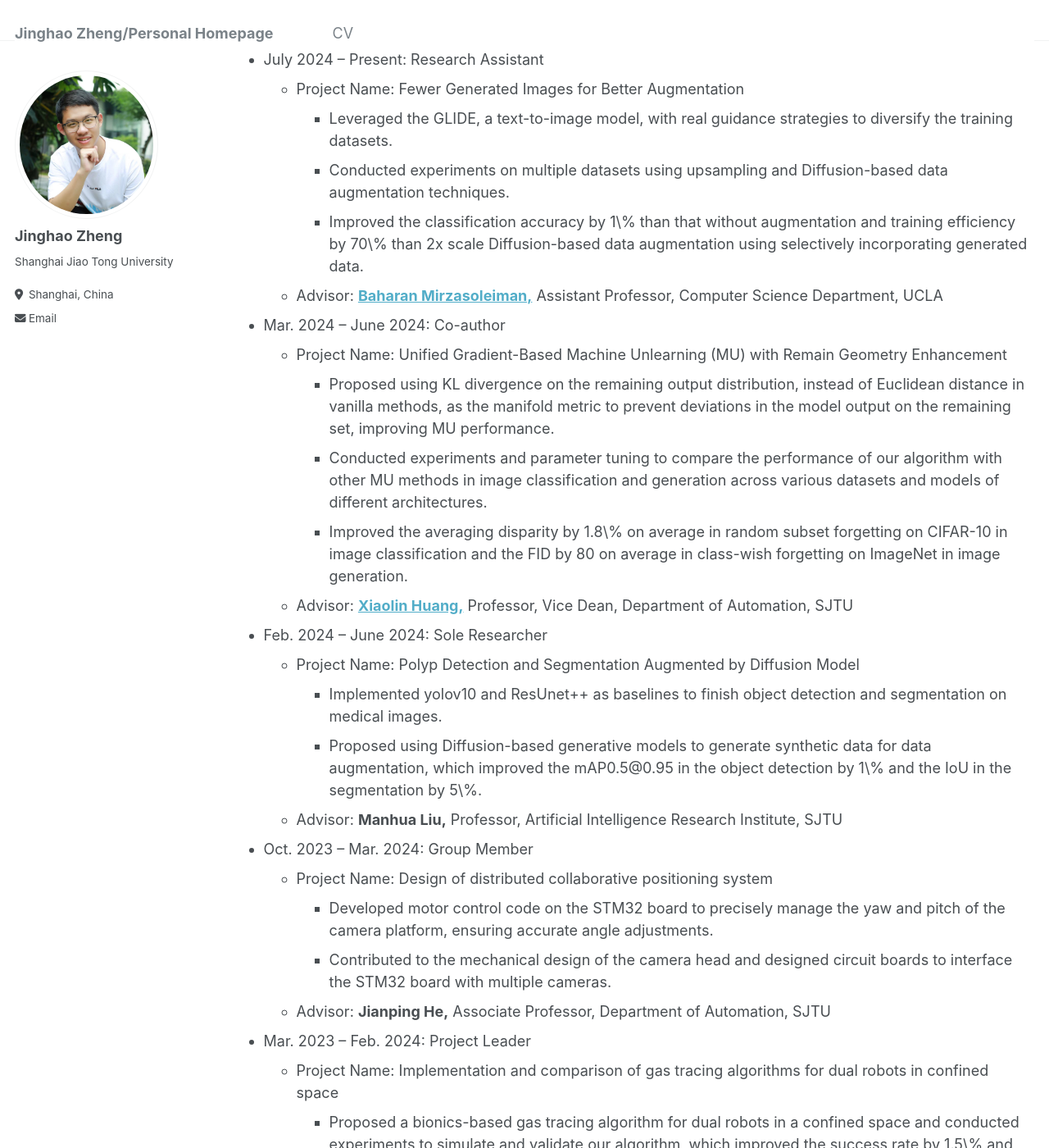
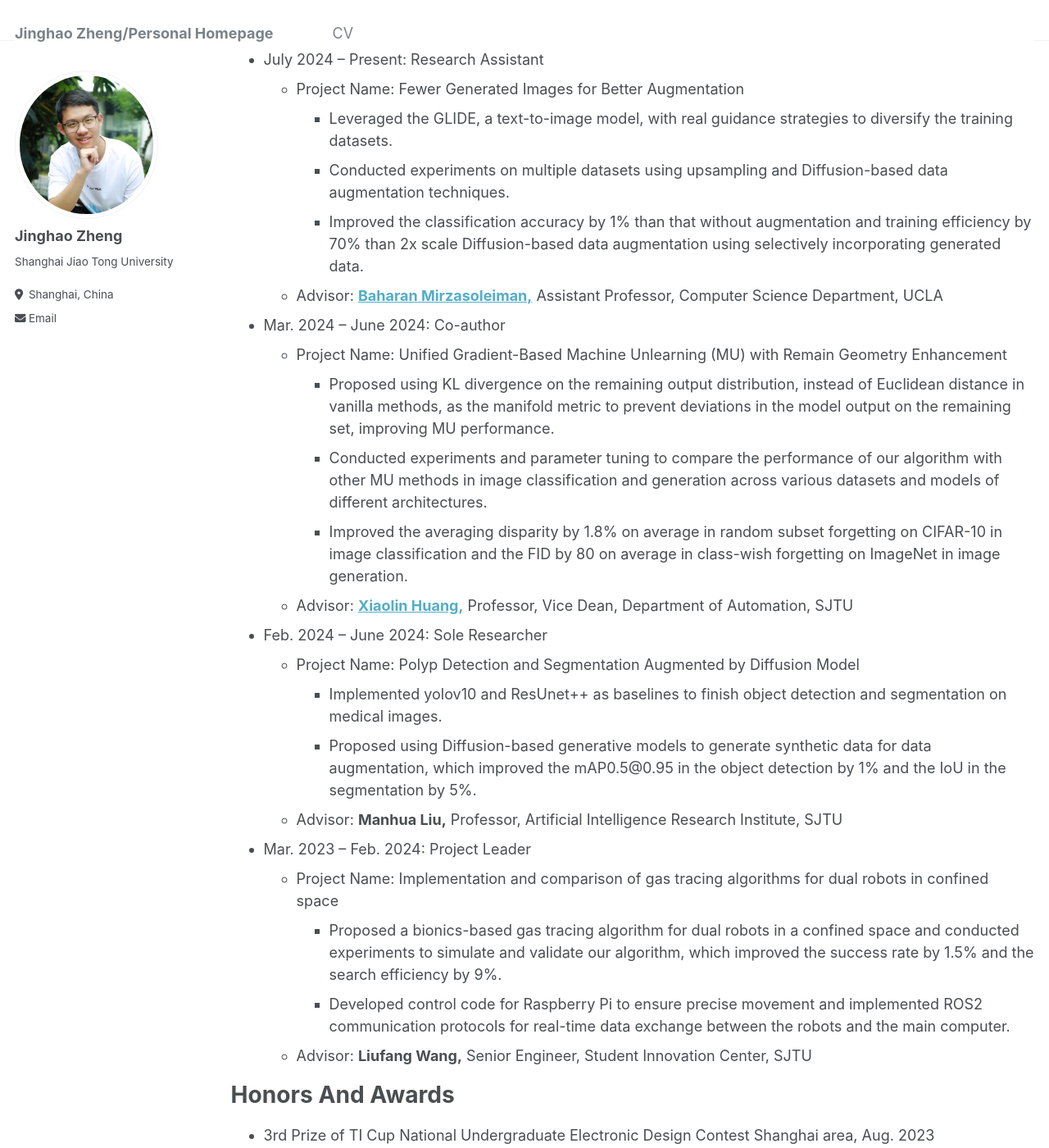
Before and after one commit to JinghaoZheng/JinghaoZheng.github.io, a Jekyll site: the page built from _pages/cv.md, in a window 1280 px wide and 1400 px high, scrolled down 550 px. Shown: the whole window at 82% size. Built offline with Jekyll 4.4.1, drawn with Linux system fonts in a browser that asks for light colours; some of the changed text lies outside the part shown.

Commit message:
Update cv.md

```diff
--- a/_pages/cv.md
+++ b/_pages/cv.md
@@ -27,31 +27,25 @@ Research Experience
   * Project Name: Fewer Generated Images for Better Augmentation
     * Leveraged the GLIDE, a text-to-image model, with real guidance strategies to diversify the training datasets.
     * Conducted experiments on multiple datasets using upsampling and Diffusion-based data augmentation techniques.
-    * Improved the classification accuracy by 1\% than that without augmentation and training efficiency by 70\% than 2x scale Diffusion-based data augmentation using selectively incorporating generated data.
+    * Improved the classification accuracy by 1% than that without augmentation and training efficiency by 70% than 2x scale Diffusion-based data augmentation using selectively incorporating generated data.
   * Advisor: [**Baharan Mirzasoleiman,**](https://baharanm.github.io/) Assistant Professor, Computer Science Department, UCLA
 
 * Mar. 2024 -- June 2024: Co-author
   * Project Name: Unified Gradient-Based Machine Unlearning (MU) with Remain Geometry Enhancement
     * Proposed using KL divergence on the remaining output distribution, instead of Euclidean distance in vanilla methods, as the manifold metric to prevent deviations in the model output on the remaining set, improving MU performance.
     * Conducted experiments and parameter tuning to compare the performance of our algorithm with other MU methods in image classification and generation across various datasets and models of different architectures.
-    * Improved the averaging disparity by 1.8\% on average in random subset forgetting on CIFAR-10 in image classification and the FID by 80 on average in class-wish forgetting on ImageNet in image generation.
+    * Improved the averaging disparity by 1.8% on average in random subset forgetting on CIFAR-10 in image classification and the FID by 80 on average in class-wish forgetting on ImageNet in image generation.
   * Advisor: [**Xiaolin Huang,**](http://www.pami.sjtu.edu.cn/xiaolin) Professor, Vice Dean, Department of Automation, SJTU
 
 * Feb. 2024 -- June 2024: Sole Researcher
   * Project Name: Polyp Detection and Segmentation Augmented by Diffusion Model
     * Implemented yolov10 and ResUnet++ as baselines to finish object detection and segmentation on medical images.
-    * Proposed using Diffusion-based generative models to generate synthetic data for data augmentation, which improved the mAP0.5@0.95 in the object detection by 1\% and the IoU in the segmentation by 5\%.
+    * Proposed using Diffusion-based generative models to generate synthetic data for data augmentation, which improved the mAP0.5@0.95 in the object detection by 1% and the IoU in the segmentation by 5%.
   * Advisor: **Manhua Liu,** Professor, Artificial Intelligence Research Institute, SJTU
-
-* Oct. 2023 – Mar. 2024: Group Member
-  * Project Name: Design of distributed collaborative positioning system
-    * Developed motor control code on the STM32 board to precisely manage the yaw and pitch of the camera platform, ensuring accurate angle adjustments.
-    * Contributed to the mechanical design of the camera head and designed circuit boards to interface the STM32 board with multiple cameras.
-  * Advisor: **Jianping He,** Associate Professor, Department of Automation, SJTU
 
 * Mar. 2023 – Feb. 2024: Project Leader
   * Project Name: Implementation and comparison of gas tracing algorithms for dual robots in confined space
-    * Proposed a bionics-based gas tracing algorithm for dual robots in a confined space and conducted experiments to simulate and validate our algorithm, which improved the success rate by 1.5\% and the search efficiency by 9\%.
+    * Proposed a bionics-based gas tracing algorithm for dual robots in a confined space and conducted experiments to simulate and validate our algorithm, which improved the success rate by 1.5% and the search efficiency by 9%.
     * Developed control code for Raspberry Pi to ensure precise movement and implemented ROS2 communication protocols for real-time data exchange between the robots and the main computer.
   * Advisor: **Liufang Wang,** Senior Engineer, Student Innovation Center, SJTU
 
```
